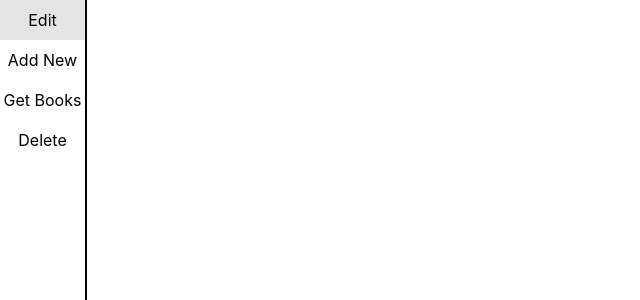
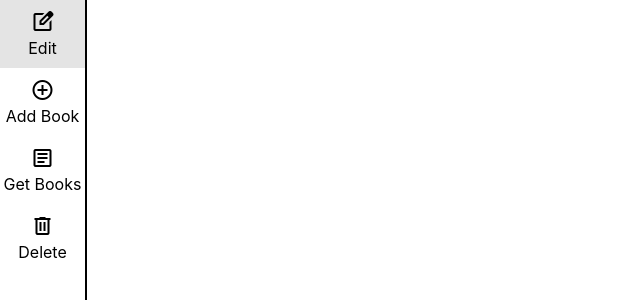
Before and after one commit to GrantCanty/bookstore, a React (Create React App) app in the folder client/: page / in a window 1280 px wide. Shown: the top 300 px of the page, without its empty margins (0-640 px from the left). Built offline with nearby package versions, Linux system fonts and the light colour scheme.

Commit message:
added link for google icons. modified sidebar list so icons are added and entire area is clickable

```diff
--- a/client/public/index.html
+++ b/client/public/index.html
@@ -25,6 +25,8 @@
       Learn how to configure a non-root public URL by running `npm run build`.
     -->
     <title>React App</title>
+
+    <link rel="stylesheet" href="https://fonts.googleapis.com/css2?family=Material+Symbols+Outlined:opsz,wght,FILL,GRAD@24,300,0,0" />
   </head>
   <body>
     <noscript>You need to enable JavaScript to run this app.</noscript>
--- a/client/src/assets/sidebar.js
+++ b/client/src/assets/sidebar.js
@@ -7,10 +7,10 @@ const Sidebar = () => {
         <>
             <div className="sidebar">
                 <ul>
-                    <li><SidebarLI text="Edit" link="edit"></SidebarLI></li>
-                    <li><SidebarLI text="Add New" link="new"></SidebarLI></li>
-                    <li><SidebarLI text="Get Books" link="get"></SidebarLI></li>
-                    <li><SidebarLI text="Delete" link="delete"></SidebarLI></li>
+                    <li><SidebarLI text="Edit" link="edit" icon="edit_square"></SidebarLI></li>
+                    <li><SidebarLI text="Add Book" link="new" icon="add_circle"></SidebarLI></li>
+                    <li><SidebarLI text="Get Books" link="get" icon="article"></SidebarLI></li>
+                    <li><SidebarLI text="Delete" link="delete" icon="delete"></SidebarLI></li>
                 </ul>
             </div>
             <Outlet />
--- a/client/src/assets/sidebarli.js
+++ b/client/src/assets/sidebarli.js
@@ -3,9 +3,11 @@ import '../styles/sidebar-li.css'
 
 const SidebarLI = (props) => {
     return (
-            <div>
-            <Link className='other' to={`/${props.link}`}>{props.text}</Link>
-            </div>
+                <Link className='other' to={`/${props.link}`}>
+                    <span className='material-symbols-outlined'>{props.icon}</span>
+                    <br></br>
+                    {props.text}
+                </Link>
     )
 }
 
```
Also changed, not shown: 1 other file (tests, documents, lock files or other folders).
